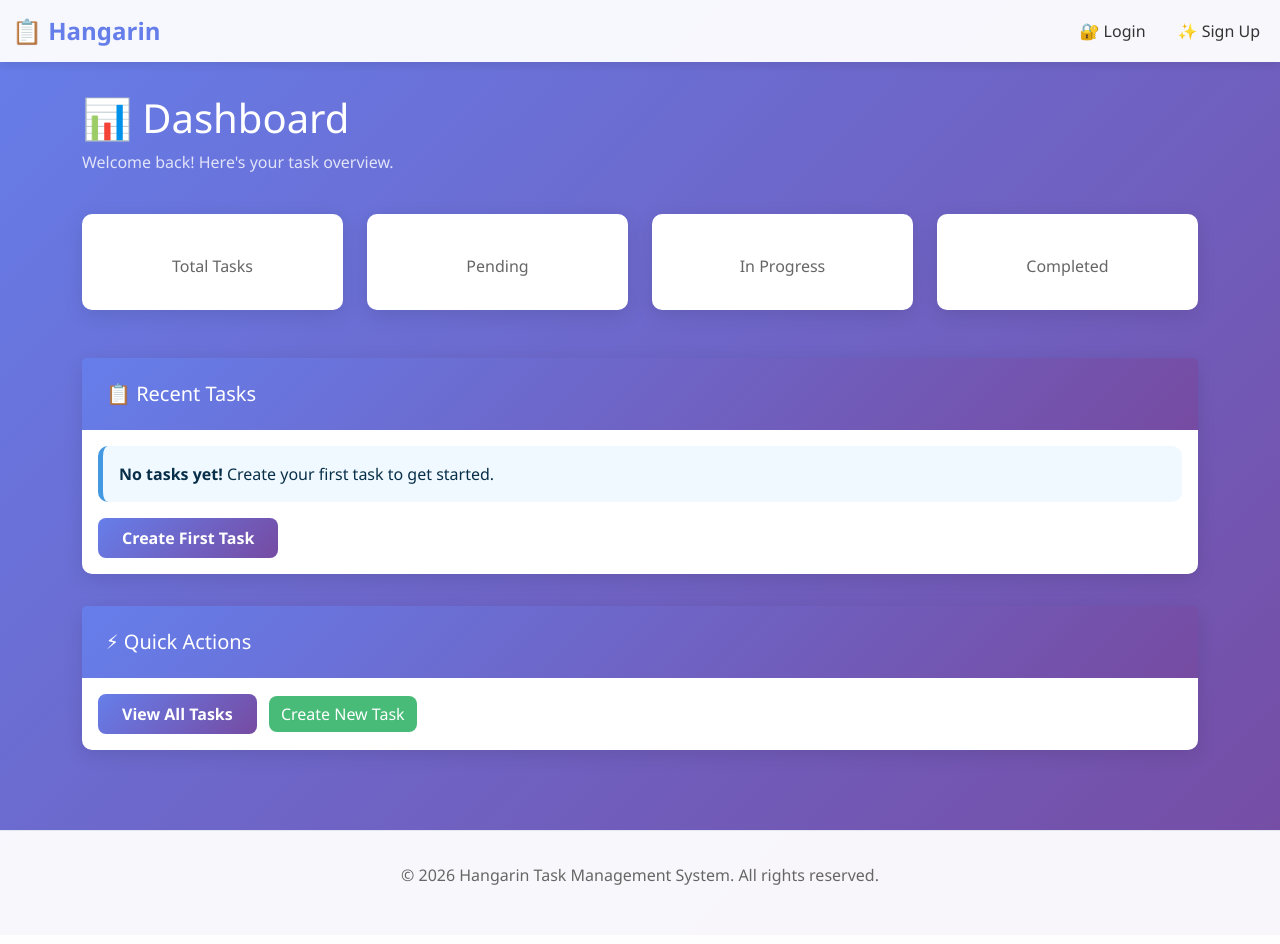
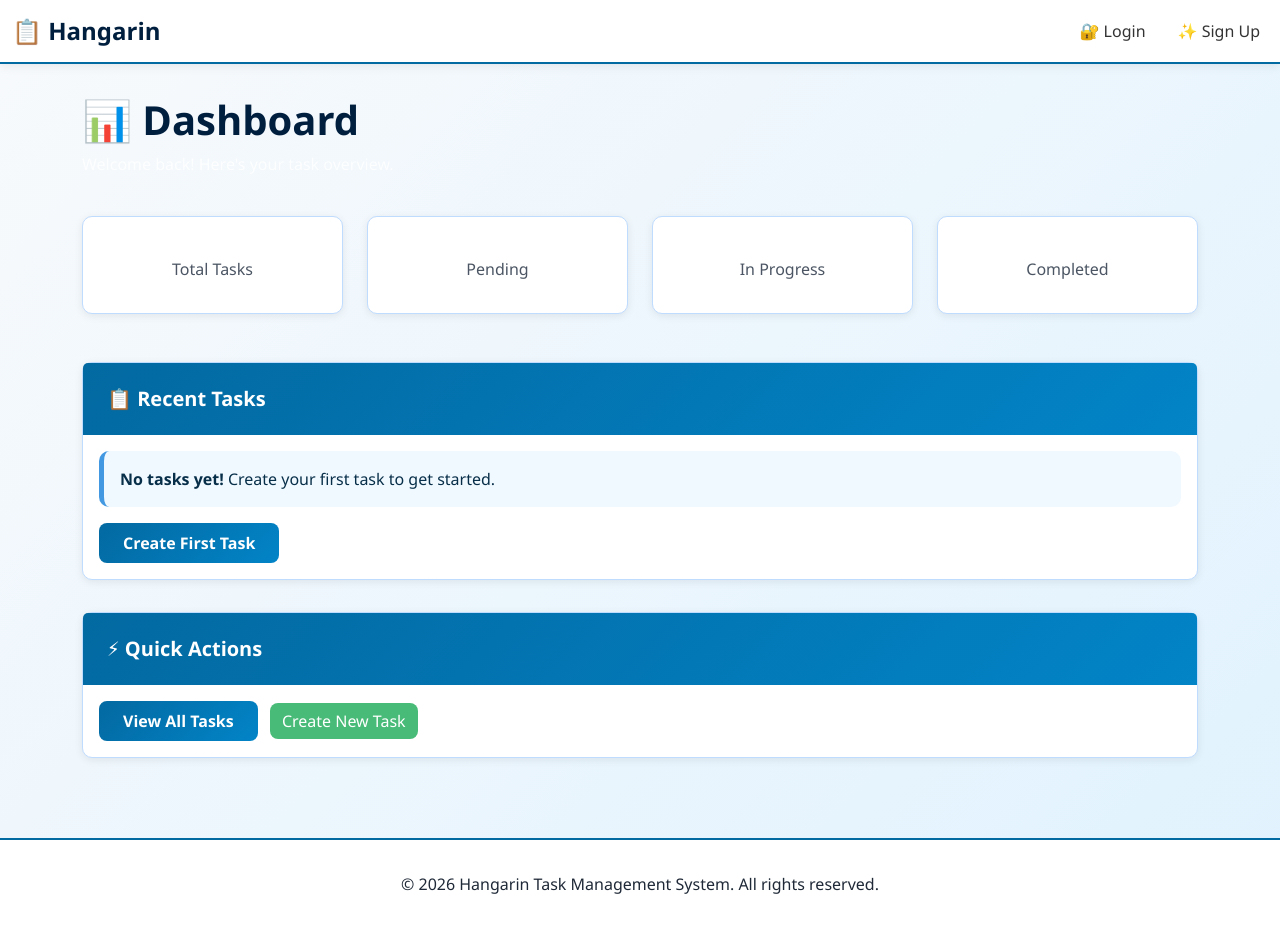
Before and after one commit to peterjoshua213/Hangarin, a Django app: template tasks/templates/tasks/dashboard.html in a window 1280 px wide. Before the commit the page ends 885 px from the top, so only its background shows below. Run offline with Django 3.2, Linux system fonts and the light colour scheme; the template is opened without the code that fills it, so the values that code supplies are empty; parts of the project's set-up code (start-up, migrations or seed data) failed here and were passed over.

Commit message:
Apply PWA

```diff
--- a/hangarin_project/urls.py
+++ b/hangarin_project/urls.py
@@ -20,5 +20,6 @@ from django.urls import path, include
 urlpatterns = [
     path('admin/', admin.site.urls),
     path('accounts/', include('allauth.urls')),  # Allauth URLs for auth
+    path('', include('pwa.urls')),  # PWA URLs
     path('', include('tasks.urls')),  # Include tasks app URLs
 ]
--- a/requirements.txt
+++ b/requirements.txt
@@ -7,3 +7,4 @@ django-allauth==65.15.0
 requests==2.32.5
 PyJWT==2.12.1
 cryptography==46.0.5
+django-pwa==1.0.10
--- a/tasks/templates/tasks/base.html
+++ b/tasks/templates/tasks/base.html
@@ -7,8 +7,8 @@
     <link href="https://cdn.jsdelivr.net/npm/bootstrap@5.3.0/dist/css/bootstrap.min.css" rel="stylesheet">
     <style>
         :root {
-            --primary-color: #667eea;
-            --secondary-color: #764ba2;
+            --primary-color: #0369a1;
+            --secondary-color: #0284c7;
             --success-color: #48bb78;
             --danger-color: #f56565;
             --warning-color: #ed8936;
@@ -16,20 +16,26 @@
         }
 
         body {
-            background: linear-gradient(135deg, #667eea 0%, #764ba2 100%);
+            background: linear-gradient(135deg, #f8fafc 0%, #e0f2fe 100%);
             min-height: 100vh;
             font-family: 'Segoe UI', Tahoma, Geneva, Verdana, sans-serif;
+            color: #1f2937;
         }
 
         .navbar {
-            background: rgba(255, 255, 255, 0.95);
-            box-shadow: 0 2px 10px rgba(0, 0, 0, 0.1);
+            background: white;
+            box-shadow: 0 2px 10px rgba(0, 0, 0, 0.08);
+            border-bottom: 2px solid var(--primary-color);
         }
 
         .navbar-brand {
             font-weight: 700;
+            color: #001f3f !important;
+            font-size: 1.5rem;
+        }
+
+        .navbar-brand:hover {
             color: var(--primary-color) !important;
-            font-size: 1.5rem;
         }
 
         .nav-link {
@@ -51,8 +57,11 @@
         .card {
             border: none;
             border-radius: 10px;
-            box-shadow: 0 5px 20px rgba(0, 0, 0, 0.1);
+            box-shadow: 0 2px 8px rgba(0, 0, 0, 0.08);
             margin-bottom: 2rem;
+            border: 1px solid #bfdbfe;
+            background: white;
+            color: #1f2937;
         }
 
         .card-header {
@@ -141,8 +156,9 @@
             border-radius: 10px;
             padding: 2rem;
             text-align: center;
-            box-shadow: 0 5px 20px rgba(0, 0, 0, 0.1);
+            box-shadow: 0 2px 8px rgba(0, 0, 0, 0.08);
             margin-bottom: 1.5rem;
+            border: 1px solid #bfdbfe;
         }
 
         .stat-card h3 {
@@ -153,28 +169,37 @@
         }
 
         .stat-card p {
-            color: #666;
+            color: #4b5563;
             margin-top: 0.5rem;
             margin-bottom: 0;
             font-weight: 500;
         }
 
         .form-control, .form-select {
-            border: 2px solid #e2e8f0;
+            border: 2px solid #bfdbfe;
             border-radius: 8px;
             padding: 0.75rem 1rem;
             font-size: 1rem;
             transition: border-color 0.3s ease;
+            background-color: white;
+            color: #1f2937;
+        }
+
+        .form-control::placeholder {
+            color: #6b7280;
+            opacity: 1;
         }
 
         .form-control:focus, .form-select:focus {
             border-color: var(--primary-color);
-            box-shadow: 0 0 0 0.2rem rgba(102, 126, 234, 0.25);
+            background-color: white;
+            color: #1f2937;
+            box-shadow: 0 0 0 0.2rem rgba(3, 105, 161, 0.1);
         }
 
         .form-label {
             font-weight: 600;
-            color: #333;
+            color: #1f2937;
             margin-bottom: 0.5rem;
         }
 
@@ -259,16 +289,16 @@
             flex-wrap: wrap;
             gap: 1rem;
             font-size: 0.85rem;
-            color: #666;
+            color: #6b7280;
         }
 
         .footer {
-            background: rgba(255, 255, 255, 0.95);
+            background: white;
             margin-top: 3rem;
             padding: 2rem;
             text-align: center;
-            color: #666;
-            border-top: 1px solid #e2e8f0;
+            color: #4b5563;
+            border-top: 2px solid var(--primary-color);
         }
 
         .breadcrumb {
@@ -311,20 +348,96 @@
         }
 
         .note-item {
-            background: #fff9e6;
+            background: #fffbeb;
             border-left: 4px solid var(--warning-color);
+            border-radius: 4px;
+            padding: 0.75rem;
+            margin: 0.5rem 0;
             transition: background-color 0.2s ease;
+            color: #78350f;
         }
 
         .note-item:hover {
-            background-color: #fff3cd;
+            background-color: #fef3c7;
+            color: #78350f;
         }
 
         .progress-bar {
             font-weight: 600;
         }
+
+        /* Ensure all text is visible */
+        p, span, a, li {
+            color: #1f2937;
+        }
+
+        h1, h2, h3, h4, h5, h6 {
+            color: #001f3f;
+            font-weight: 700;
+        }
+
+        h1 {
+            color: #001f3f !important;
+        }
+
+        h2 {
+            color: #001f3f !important;
+        }
+
+        /* Card headers need white text on blue background */
+        .card-header h1, .card-header h2, .card-header h3, .card-header h4, .card-header h5, .card-header h6 {
+            color: white !important;
+        }
+
+        .card-header p, .card-header span {
+            color: white !important;
+        }
+
+        /* Page headings should be dark */
+        .page-title, .page-heading, .dashboard-title {
+            color: #001f3f !important;
+        }
+
+        /* Make sure main content headings are visible */
+        .container > h1, .container > h2, .content h1, .content h2 {
+            color: #001f3f !important;
+        }
+
+        .text-muted {
+            color: #6b7280 !important;
+        }
+
+        .text-secondary {
+            color: #4b5563 !important;
+        }
+
+        small, .small, .form-text {
+            color: #6b7280;
+        }
+
+        a {
+            color: var(--primary-color);
+            text-decoration: none;
+        }
+
+        a:hover {
+            color: var(--secondary-color);
+            text-decoration: underline;
+        }
+
+        /* Override any white text outside of buttons and badges */
+        .page-content, .main-content, .container > * {
+            color: #1f2937;
+        }
+
+        /* Make sure any text-white class used outside of buttons is dark */
+        .text-white:not(.btn, .badge, .card-header) {
+            color: #001f3f !important;
+        }
     </style>
+    {% load pwa %}
     {% block extra_css %}{% endblock %}
+    {% progressive_web_app_meta %}
 </head>
 <body>
     <nav class="navbar navbar-expand-lg navbar-light sticky-top">
```
Also changed, not shown: other parts of tasks/templates/tasks/base.html (+26 -8 lines), hangarin_project/settings.py (+35 -0 lines), tasks/management/commands/generate_fake_tasks.py (+18 -10 lines).
